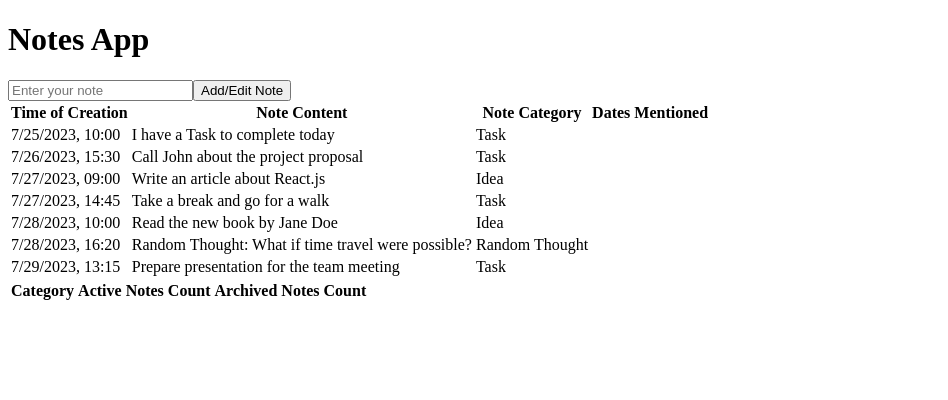
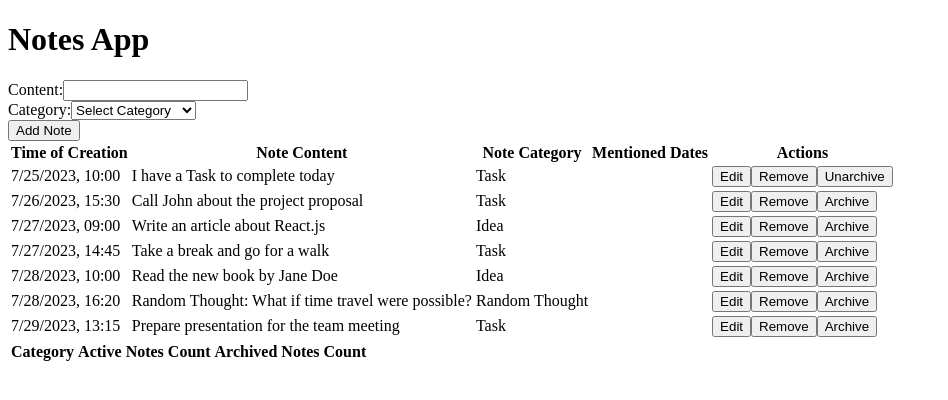
Before and after one commit to dima-diachkov/notes-app-react-redux, a React (Create React App) app: page / in a window 1280 px wide. Shown: the top 400 px of the page, without its empty margins (0-948 px from the left). Built offline with nearby package versions, Linux system fonts and the light colour scheme.

Commit message:
provide necessary actions, add control buttons

```diff
--- a/src/actions/noteActions.ts
+++ b/src/actions/noteActions.ts
@@ -4,3 +4,23 @@ export const addNote = (note: Note): NoteAction => ({
   type: ActionType.ADD_NOTE,
   payload: note,
 });
+
+export const editNote = (note: Note): NoteAction => ({
+  type: ActionType.EDIT_NOTE,
+  payload: note,
+});
+
+export const removeNote = (noteId: number): NoteAction => ({
+  type: ActionType.REMOVE_NOTE,
+  payload: noteId,
+});
+
+export const archiveNote = (noteId: number): NoteAction => ({
+  type: ActionType.ARCHIVE_NOTE,
+  payload: noteId,
+});
+
+export const unarchiveNote = (noteId: number): NoteAction => ({
+  type: ActionType.UNARCHIVE_NOTE,
+  payload: noteId,
+});
--- a/src/components/NoteForm.tsx
+++ b/src/components/NoteForm.tsx
@@ -1,29 +1,49 @@
 import React, { useState } from 'react';
+import { useDispatch } from 'react-redux';
+import { addNote } from '../actions/noteActions';
+import { Note } from '../types/types';
 
 interface NoteFormProps {
-
 }
 
 const NoteForm: React.FC<NoteFormProps> = () => {
-  const [noteContent, setNoteContent] = useState('');
+  const [content, setContent] = useState('');
+  const [category, setCategory] = useState('');
+  const dispatch = useDispatch();
 
-  const handleNoteContentChange = (event: React.ChangeEvent<HTMLInputElement>) => {
-    setNoteContent(event.target.value);
-  };
+  const handleSubmit = (e: React.FormEvent) => {
+    e.preventDefault();
 
-  const handleSubmit = (event: React.FormEvent<HTMLFormElement>) => {
-    event.preventDefault();
+    const newNote: Note = {
+      id: Date.now(),
+      time: new Date().toLocaleString(),
+      content,
+      category,
+      archived: false,
+    };
+
+    dispatch(addNote(newNote));
+
+    setContent('');
+    setCategory('');
   };
 
   return (
     <form onSubmit={handleSubmit}>
-      <input
-        type="text"
-        value={noteContent}
-        onChange={handleNoteContentChange}
-        placeholder="Enter your note"
-      />
-      <button type="submit">Add/Edit Note</button>
+      <div>
+        <label htmlFor="content">Content:</label>
+        <input type="text" id="content" value={content} onChange={(e) => setContent(e.target.value)} />
+      </div>
+      <div>
+        <label htmlFor="category">Category:</label>
+        <select id="category" value={category} onChange={(e) => setCategory(e.target.value)}>
+          <option value="">Select Category</option>
+          <option value="Task">Task</option>
+          <option value="Random Thought">Random Thought</option>
+          <option value="Idea">Idea</option>
+        </select>
+      </div>
+      <button type="submit">Add Note</button>
     </form>
   );
 };
--- a/src/components/NoteTable.tsx
+++ b/src/components/NoteTable.tsx
@@ -1,19 +1,54 @@
 import React from 'react';
 import Table from './Table';
+import { useDispatch } from 'react-redux';
 import { Note } from '../types/types';
+import { editNote, removeNote, archiveNote, unarchiveNote } from '../actions/noteActions';
 
 interface NoteTableProps {
   notes: Note[];
 }
 
 const NoteTable: React.FC<NoteTableProps> = ({ notes }) => {
-  const tableHeaders = ['Time of Creation', 'Note Content', 'Note Category', 'Dates Mentioned'];
+  const dispatch = useDispatch();
+  const tableHeaders = ['Time of Creation', 'Note Content', 'Note Category', 'Mentioned Dates', 'Actions'];
 
-  const tableData = notes.map((note) => ({
-    'Time of Creation': note.time,
-    'Note Content': note.content,
-    'Note Category': note.category,
-  }));
+  const tableData = notes.map((note) => {
+    const mentionedDates = note.content.match(/\d{1,2}\/\d{1,2}\/\d{4}/g) || [];
+
+    return {
+      'Time of Creation': note.time,
+      'Note Content': note.content,
+      'Note Category': note.category,
+      'Mentioned Dates': mentionedDates.join(', '),
+      'Actions': (
+        <div>
+          <button onClick={() => handleEditNote(note)}>Edit</button>
+          <button onClick={() => handleRemoveNote(note.id)}>Remove</button>
+          {note.archived ? (
+            <button onClick={() => handleUnarchiveNote(note.id)}>Unarchive</button>
+          ) : (
+            <button onClick={() => handleArchiveNote(note.id)}>Archive</button>
+          )}
+        </div>
+      ),
+    };
+  });
+
+  const handleEditNote = (note: Note) => {
+    dispatch(editNote(note));
+  };
+
+  const handleRemoveNote = (noteId: number) => {
+    dispatch(removeNote(noteId));
+  };
+
+  const handleArchiveNote = (noteId: number) => {
+    dispatch(archiveNote(noteId));
+  };
+
+  const handleUnarchiveNote = (noteId: number) => {
+    dispatch(unarchiveNote(noteId));
+  };
 
   return <Table headers={tableHeaders} data={tableData} />;
 };
--- a/src/components/SummaryTable.tsx
+++ b/src/components/SummaryTable.tsx
@@ -1,4 +1,3 @@
-// components/SummaryTable.tsx
 import React from 'react';
 import Table from './Table';
 import { SummaryState } from '../types/types';
--- a/src/store.ts
+++ b/src/store.ts
@@ -1,4 +1,3 @@
-// store.ts
 import { createStore, combineReducers, applyMiddleware } from 'redux';
 import noteReducer from './reducers/noteReducer';
 import summaryReducer from './reducers/summaryReducer';
```
